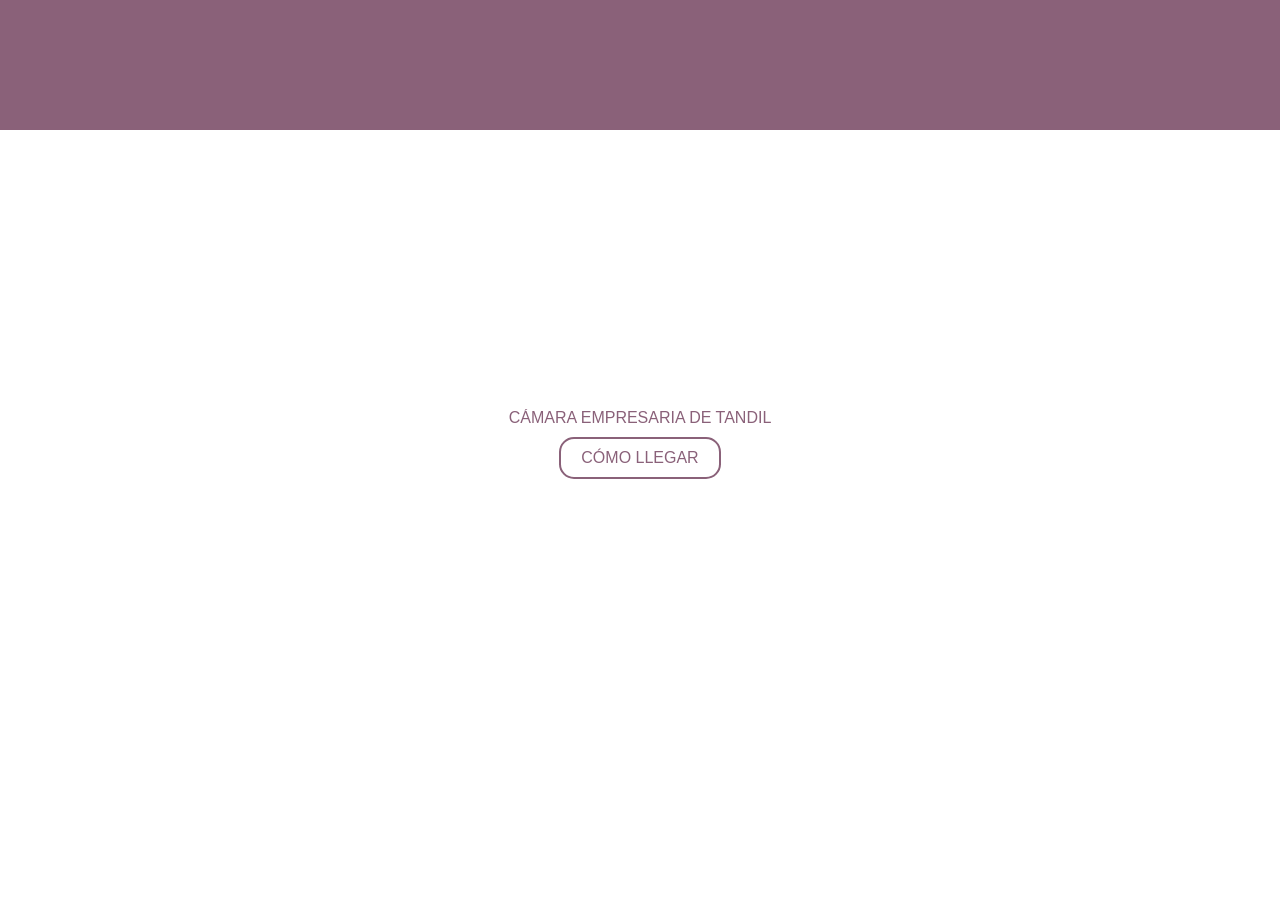
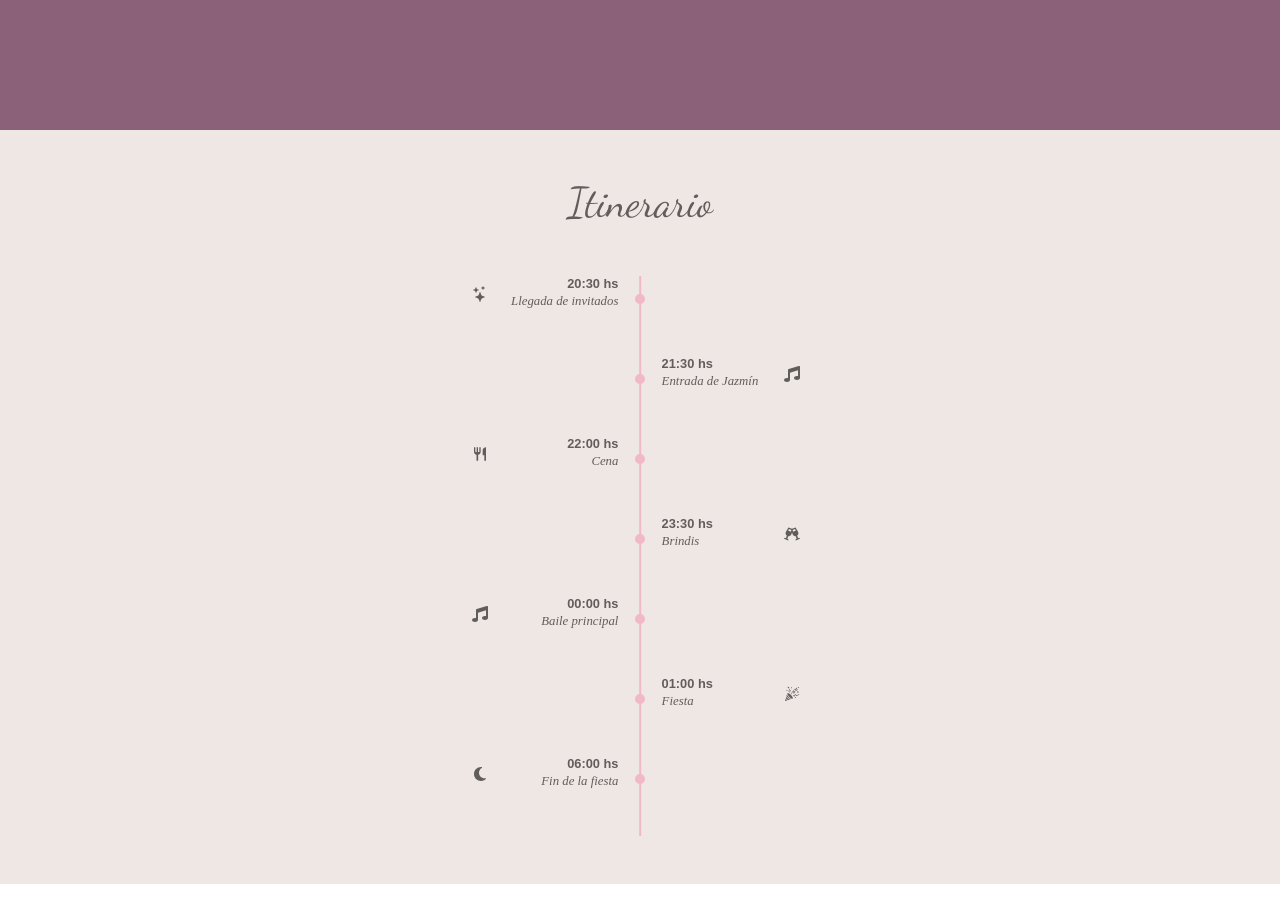
Before and after one commit to pochitaMorfoni/Mis15AniosJazmin, a React (Vite) app in the folder cumpleJazmin/: page / in a window 1280 px wide. Shown: the part 1060-1982 px from the top of the page. Before the commit the page ends 1670 px from the top, so only its background shows below. Built offline with nearby package versions, Linux system fonts and the light colour scheme.

Commit message:
Agregado itinerario

```diff
--- a/cumpleJazmin/package.json
+++ b/cumpleJazmin/package.json
@@ -10,9 +10,11 @@
     "preview": "vite preview"
   },
   "dependencies": {
+    "@fontsource/dancing-script": "^5.2.8",
     "react": "^19.2.0",
     "react-countdown": "^2.3.6",
-    "react-dom": "^19.2.0"
+    "react-dom": "^19.2.0",
+    "react-icons": "^5.5.0"
   },
   "devDependencies": {
     "@eslint/js": "^9.39.1",
--- a/cumpleJazmin/src/components/Invite.jsx
+++ b/cumpleJazmin/src/components/Invite.jsx
@@ -3,6 +3,8 @@
 import Card from './card/Card.jsx'
 import Contador from './contador/Contador.jsx'
 import './invite.scss'
+import Itinerario from './Itinerario/Itinerario.jsx'
+import '@fontsource/dancing-script/400.css'
 
 const Invite = () => {
     let color1 = '#8a6179';
@@ -11,18 +13,22 @@
     return (
         <React.Fragment>
             <div  className="banner" alt="Banner de cumpleaños">
-            <h1 className='title-banner'>MIS 15</h1>
-            <h2 className='subtitle-banner'>Jazmín</h2>
+                <h1 className='title-banner'>MIS 15</h1>
+                <h2 className='subtitle-banner'>Jazmín</h2>
             </div>
 
             <Contador date={'2026-01-30T20:00:00'} />
 
+            {/* Fecha del evento */}
             <Card gif={CalendarGif}
                 title={"¿CUÁNDO?"}
                 description={"30 DE ENERO 2026"}
                 txtColor={color2}
                 bgColor={color1}
             />
+
+            {/* Itinerario */}
+            <Itinerario/>
 
             <Card gif={CalendarGif}
                 title={"DONDE?"}
--- a/cumpleJazmin/src/components/Invite.scss
+++ b/cumpleJazmin/src/components/Invite.scss
@@ -1,6 +1,7 @@
 @use './contador/Contador.scss';
 @use './card/Card.scss';
-
+@use './Itinerario/itinerario.scss';
+@use '../scss/colors';
 
 * {
   margin: 0;
--- /dev/null
+++ b/cumpleJazmin/src/components/Itinerario/Itinerario.jsx
@@ -0,0 +1,51 @@
+import React from 'react'
+import './itinerario.scss'
+import { GiPartyPopper } from 'react-icons/gi'
+import { FaGlassCheers, FaMusic } from 'react-icons/fa'
+import { MdRestaurant } from 'react-icons/md'
+import { BsStars } from 'react-icons/bs'
+import { FaMoon } from 'react-icons/fa6'
+
+const events = [
+  { time: '20:30 hs', text: 'Llegada de invitados', side: 'left', icon: <BsStars /> },
+  { time: '21:30 hs', text: 'Entrada de Jazmín', side: 'right', icon: <FaMusic /> },
+  { time: '22:00 hs', text: 'Cena', side: 'left', icon: <MdRestaurant /> },
+  { time: '23:30 hs', text: 'Brindis', side: 'right', icon: <FaGlassCheers /> },
+  { time: '00:00 hs', text: 'Baile principal', side: 'left', icon: <FaMusic /> },
+  { time: '01:00 hs', text: 'Fiesta', side: 'right', icon: <GiPartyPopper /> },
+  { time: '06:00 hs', text: 'Fin de la fiesta', side: 'left', icon: <FaMoon /> },
+]
+
+const Itinerario = () => {
+  return (
+    <section className="itinerario">
+      <h2 className="itinerario-title">Itinerario</h2>
+
+      <div className="timeline">
+        {events.map((item, index) => (
+          <div key={index} className={`timeline-item ${item.side}`}>
+            {item.side === 'left' && (
+              <div className="content">
+                <span className="time">{item.time}</span>
+                <span className="text">{item.text}</span>
+              </div>
+            )}
+
+            {item.icon && <span className="icon">{item.icon}</span>}
+
+            <span className="dot" />
+
+            {item.side === 'right' && (
+              <div className="content">
+                <span className="time">{item.time}</span>
+                <span className="text">{item.text}</span>
+              </div>
+            )}
+          </div>
+        ))}
+      </div>
+    </section>
+  )
+}
+
+export default Itinerario
--- /dev/null
+++ b/cumpleJazmin/src/components/Itinerario/itinerario.scss
@@ -0,0 +1,99 @@
+.itinerario {
+    background-color: #efe7e3;
+    padding: 3rem 1rem 3rem;
+  }
+
+  .itinerario-title {
+    text-align: center;
+    font-family: 'Dancing Script', cursive;
+    font-size: 2.6rem;
+    color: #625d5d;
+    margin-bottom: 3rem;
+    font-weight: 400;
+    font-style: normal;
+  }
+
+  .timeline {
+    position: relative;
+    max-width: 22.5rem;
+    margin: 0 auto;
+  }
+
+  /* línea central */
+  .timeline::before {
+    content: '';
+    position: absolute;
+    left: 50%;
+    top: 0;
+    bottom: 0;
+    width: 0.1rem;
+    background-color: #f1b8c8;
+    transform: translateX(-50%);
+  }
+
+  .timeline-item {
+    position: relative;
+    min-height: 5rem;
+  }
+
+  /* punto */
+  .dot {
+    position: absolute;
+    left: 50%;
+    top: 1.125rem;
+    width: 0.625rem;
+    height: 0.625rem;
+    background-color: #f1b8c8;
+    border-radius: 50%;
+    transform: translateX(-50%);
+    z-index: 2;
+  }
+
+  /* contenido */
+  .content {
+    width: 40%;
+    font-size: 0.8rem;
+    color: #625d5d;
+  }
+
+  .time {
+    display: block;
+    font-weight: 600;
+    margin-bottom: 0.125rem;
+  }
+
+  .text {
+    font-family: 'Cardo', serif;
+    font-style: italic;
+  }
+
+  /* izquierda */
+  .timeline-item.left .content {
+    text-align: right;
+    width: 44%;
+  }
+
+  /* derecha */
+  .timeline-item.right .content {
+    text-align: left;
+    width: 44%;
+    margin-left: auto;
+  }
+
+  /* iconos */
+  .icon {
+    position: absolute;
+    font-size: 1rem;
+    top: 0.875rem;
+    color: #625d5d;
+  }
+
+  .timeline-item.left .icon {
+    left: 0.75rem;
+    top: 0.625rem;
+  }
+
+  .timeline-item.right .icon {
+    right: 1.25rem;
+    top: 0.625rem;
+  }
--- /dev/null
+++ b/cumpleJazmin/src/scss/_colors.scss
@@ -0,0 +1,3 @@
+
+$background-color: #ede6e5;
+$white: #ffffff;
```
Also changed, not shown: 1 other file (tests, documents, lock files or other folders).
